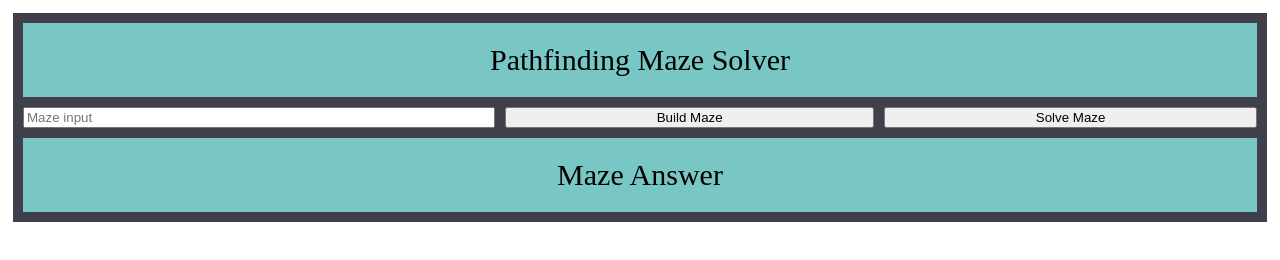
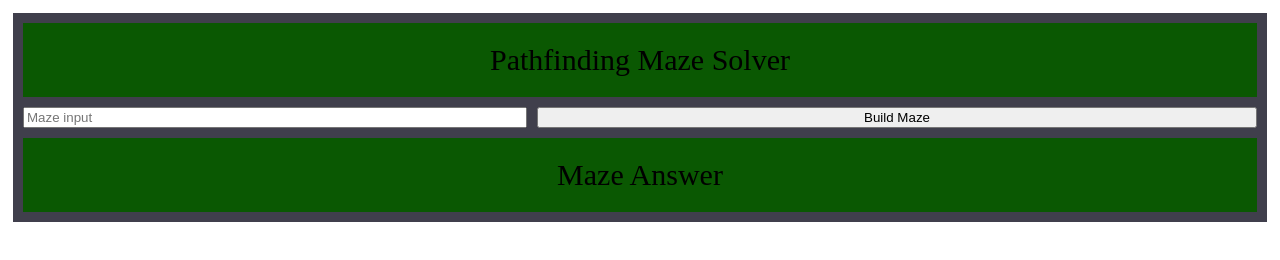
Before and after one commit to Polygeekism/pathingMaze, a website: page public/index.html in a window 1280 px wide. Drawn offline with Linux system fonts and the light colour scheme.

Commit message:
formatted the rest of the files and deleted uneeded files.

```diff
--- a/public/index.html
+++ b/public/index.html
@@ -1,34 +1,32 @@
 <!DOCTYPE html>
 <html lang="en">
-
   <head>
-    <meta charset="UTF-8">
-    <meta name="viewport" content="width=device-width, initial-scale=1.0">
-    <meta http-equiv="X-UA-Compatible" content="ie=edge">
+    <meta charset="UTF-8" />
+    <meta name="viewport" content="width=device-width, initial-scale=1.0" />
+    <meta http-equiv="X-UA-Compatible" content="ie=edge" />
 
     <script src="vendors/angular.min.js" charset="utf-8"></script>
     <script src="vendors/angular-route.min.js" charset="utf-8"></script>
     <script type="text/javascript" src="scripts/script.js"></script>
 
-
-    <link type="text/css" rel="stylesheet" href="styles/style.css">
+    <link type="text/css" rel="stylesheet" href="styles/style.css" />
 
     <title>Pathing Maze</title>
   </head>
 
   <body>
-    <div class="grid-container" ng-app="myApp" ng-controller="mazeController as mc">
-        <div class="item1">Pathfinding Maze Solver</div>
-        <input type="text" class="item2" placeholder="Maze input" ng-model="mc.mazeInput">
-        <button ng-click="mc.sendMaze()" class="item3">Build Maze</button>
-        <button ng-click="mc.solveMaze()" class="item4">Solve Maze</button>
-        <div class="item5">
+    <div
+      class="grid-container"
+      ng-app="myApp"
+      ng-controller="mazeController as mc"
+    >
+      <div class="titleHeader">Pathfinding Maze Solver</div>
+      <input type="text" placeholder="Maze input" ng-model="mc.mazeInput" />
+      <button id="submitMaze"ng-click="mc.sendMaze()">Build Maze</button>
+      <div class="mazeHeader">
         <div>Maze Answer</div>
-
-
       </div>
     </div>
-    <canvas class="item6" id="canvas" width="1000px" height="500px"></canvas>
+    <canvas id="canvas" width="1000px" height="500px"></canvas>
   </body>
-
 </html>
--- a/public/scripts/script.js
+++ b/public/scripts/script.js
@@ -4,6 +4,7 @@ app.controller('mazeController', [
   '$http',
   function($http) {
     var self = this;
+    var stepCounter;
 
     self.sendMaze = function() {
       $http({
@@ -11,7 +12,7 @@ app.controller('mazeController', [
         url: '/mazeinput/',
         data: { maze: self.mazeInput }
       }).then(function(response) {
-        console.log(response.data);
+        stepCounter = response.data.path.length;
         draw(response.data.maze);
       });
     };
--- a/public/styles/style.css
+++ b/public/styles/style.css
@@ -1,5 +1,5 @@
 .main-title {
-    color:green;
+  color: green;
 }
 
 .grid-container {
@@ -10,20 +10,22 @@
   padding: 10px;
 }
 .grid-container > div {
-    background-color: #79c7c5;
+  background-color: #0a5802;
   text-align: center;
   padding: 20px 0;
   font-size: 30px;
 }
-  .item1 {
+.titleHeader {
   grid-column-start: 1;
   grid-column-end: 4;
 }
-
-  .item5{
+#submitMaze{
+  grid-column: 2 / span 2;
+}
+.mazeHeader {
   grid-column: 1 / span 3;
 }
-  #canvas{
+#canvas {
   padding: 5px;
   margin-left: auto;
   margin-right: auto;
```
Also changed, not shown: public/views/partials/header.html (deleted), server/utils/breadth-first-search.js (deleted). Lines whose indentation alone changed are shown as unchanged.
